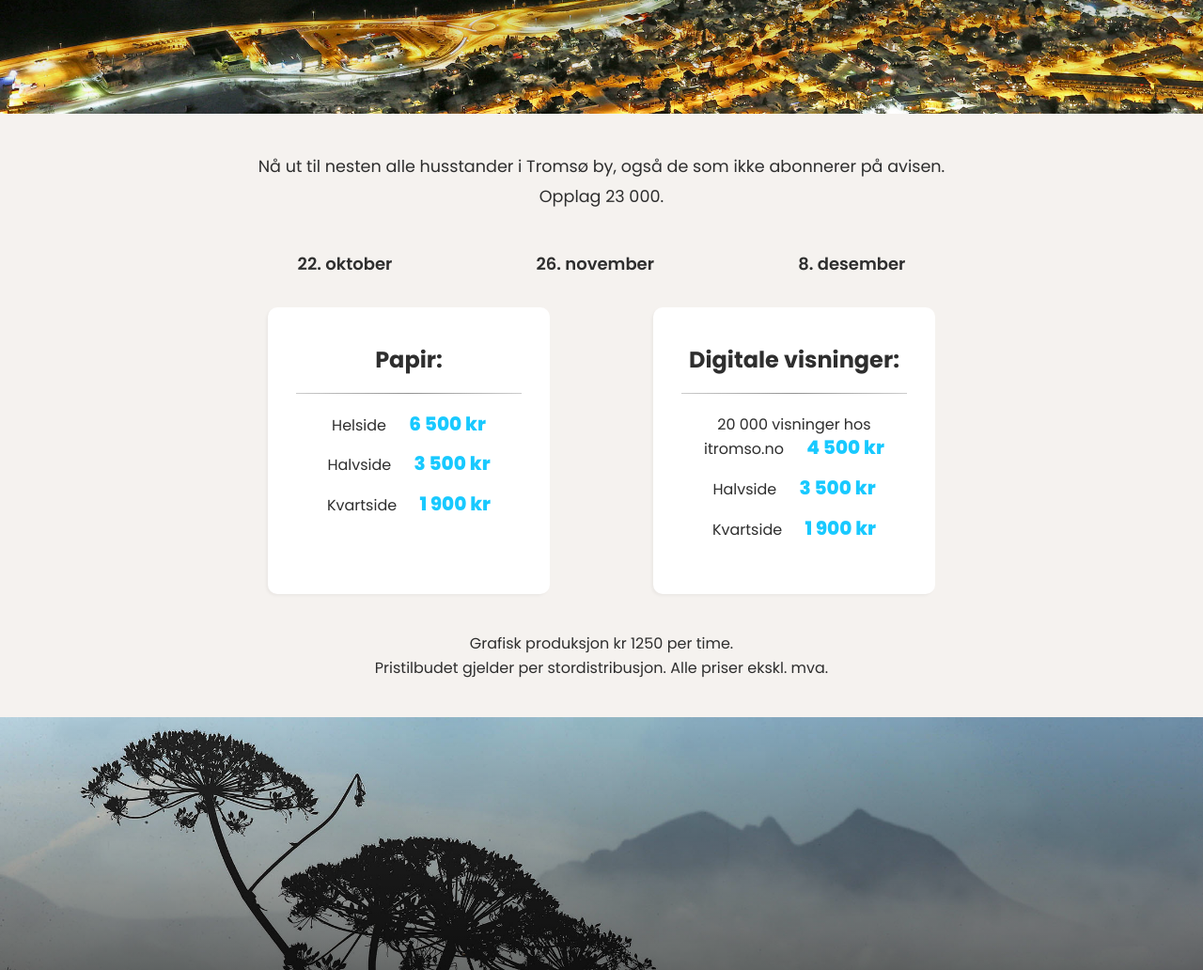
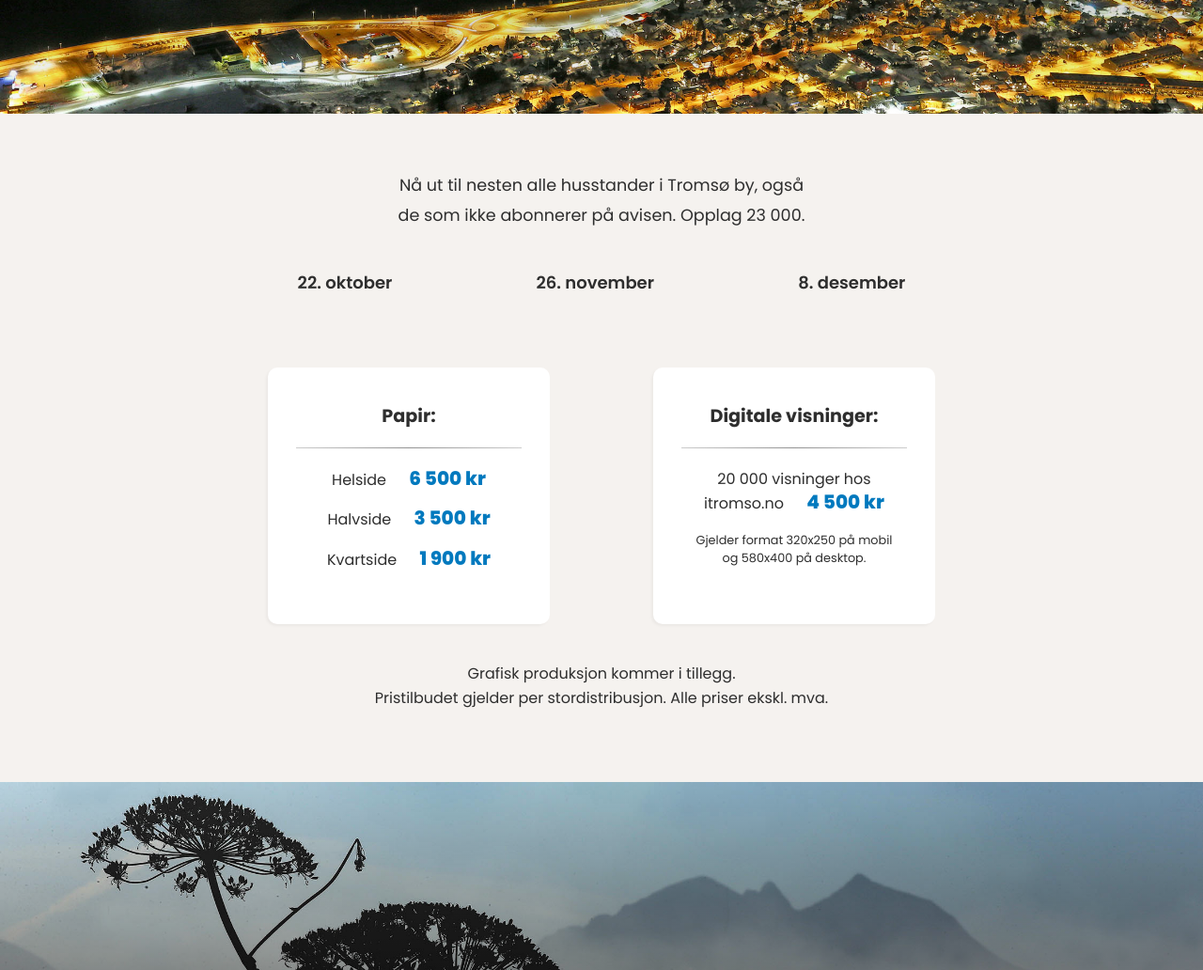
Before and after one commit to kmryeng/Salgsbrev1, a plain HTML site: page index.html in a window 1280 px wide. Shown: the part 540-1572 px from the top of the page at 94% size. Drawn offline with Linux system fonts and the light colour scheme.

Commit message:
Oppdatert.

```diff
--- a/css/style.css
+++ b/css/style.css
@@ -8,6 +8,7 @@
     --main-font-clr: #2e2e2e;
     --blue: #203349;
     --light-blue: #18c9ff;
+    --dark-blue: #0079be;
 }
 
 * {
@@ -35,7 +36,7 @@ h1 {
 }
 
 h2 {
-    font-size: 1.5rem;
+    font-size: 1.2rem;
     line-height: 1.3em;
     margin-bottom: 20px;
 }
@@ -46,10 +47,16 @@ h2 {
     color: var(--light-blue);
 }
 
+h3 {
+    font-size: 1.2rem;
+    line-height: 1.3em;
+    margin-bottom: 20px;
+}
+
 .main-content strong {
     font-size: 20px;
     font-weight: 800;
-    color: var(--light-blue);
+    color: var(--dark-blue);
     margin-left: 20px;
 }
 
@@ -61,7 +68,7 @@ hr {
     margin-bottom: 20px;
 }
 
-@media only screen and (min-width: 600px) {
+@media only screen and (min-width: 700px) {
     h1 {
         font-size: 4rem;
         text-shadow: 2px 2px 3px rgba(0, 0, 0, 0.26);
@@ -74,6 +81,9 @@ hr {
     .heading strong {
         font-size: 6rem;
         letter-spacing: -2px;
+    }
+    li {
+        font-size: 3rem;
     }
 }
 
@@ -132,8 +142,6 @@ nav {
     justify-content: center;
 }
 
-
-
 .heading {
     padding: 70px 30px;
     max-width: 800px;
@@ -142,7 +150,7 @@ nav {
 /*---------MAIN---------*/
 
 main {
-    padding: 40px 20px;
+    padding: 60px 20px;
     background-color: var(--light-clr);
     text-align: center;
 }
@@ -155,7 +163,7 @@ main {
     font-weight: 400;
     font-size: 1.1rem;
     line-height: 2rem;
-    }
+    padding-bottom: 4rem;
 }
 
 .main-dato p {
@@ -177,22 +185,29 @@ ul li {
     padding: 10px 10px;
 }
 
+.small-p {
+    font-size: 0.8rem;
+    line-height: 1.2rem;
+}
+
 @media only screen and (min-width: 600px) {
     .main-1 ul {
         flex-direction: row;
     }
 }
 
-/*---------PRISER---------*/
+/*PRISER*/
 
 .main-content-container {
+    max-width: 800px;
+}
+.main-content {
     display: flex;
     flex-wrap: wrap;
     gap: 20px;
-    max-width: 800px;
 }
 
-.main-content {
+.main-content-card {
     background-color: #ffffff;
     padding: 40px 30px;
     width: 300px;
--- a/index.html
+++ b/index.html
@@ -34,24 +34,26 @@
                 </ul>
             </section>
             <section class="main-content">
-                <h2>Papir:</h2>
+                <section class="main-content-card">
+                    <h3>Papir:</h3>
                     <hr>
                     <p>Helside <strong>6 500 kr</strong></p>
                     <p>Halvside <strong>3 500 kr</strong></p>
                     <p>Kvartside <strong>1 900 kr</strong></p>
                 </section>
-            <section class="main-content">
-                <h2>Digitale visninger:</h2>
+                <section class="main-content-card">
+                    <h3>Digitale visninger:</h3>
                     <hr>
                     <p>20 000 visninger hos itromso.no <strong>4 500 kr</strong></p>
-                <p>Halvside <strong>3 500 kr</strong></p>
-                <p>Kvartside <strong>1 900 kr</strong></p>
+                    <p class="small-p">Gjelder format 320x250 på mobil <br> og 580x400 på desktop.</p>
                 </section>
                 <section class="main-tillegg">
-                <p>Grafisk produksjon kr 1250 per time.</p>
-                <p>Pristilbudet gjelder per stordistribusjon. Alle priser ekskl. mva.</p>
+                    <p>Grafisk produksjon kommer i tillegg. <br>
+                    Pristilbudet gjelder per stordistribusjon. Alle priser ekskl. mva.</p>
                     <!-- <a href="pages/kontakt.html"><button>Kontakt oss!</button></a> -->
                 </section>
+            </section>
+
         </section>
     </main>
 
```
Lines whose indentation alone changed are shown as unchanged.
